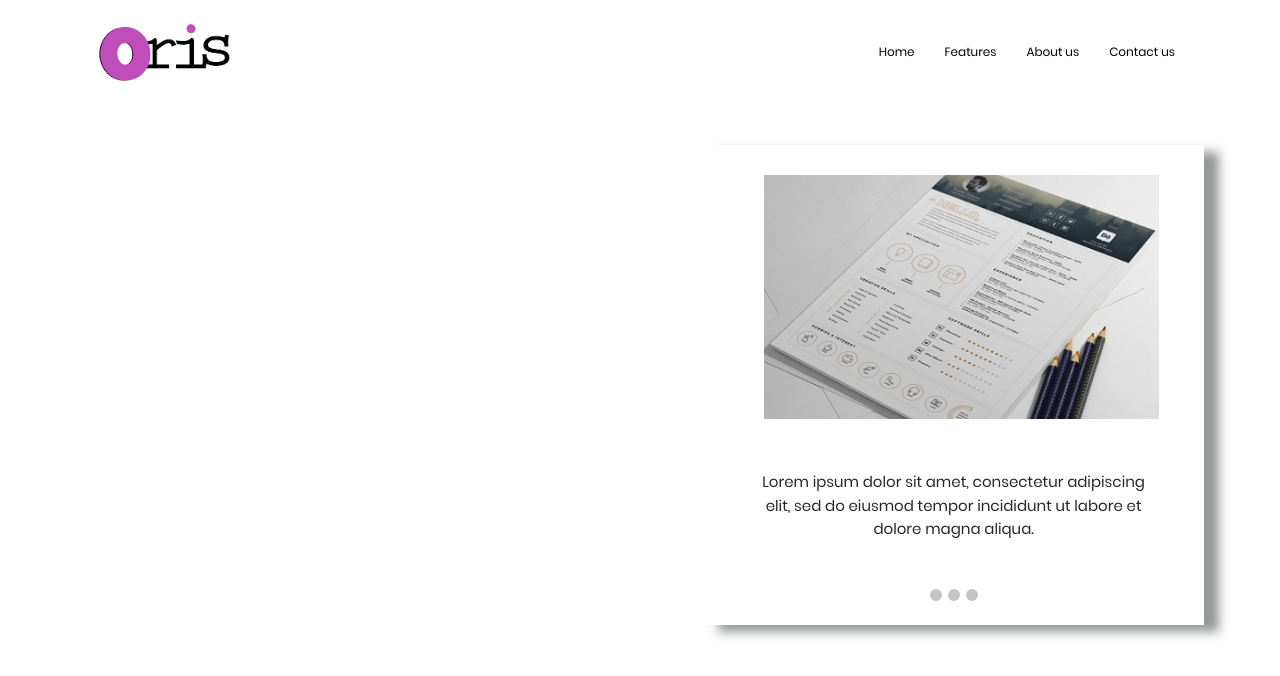
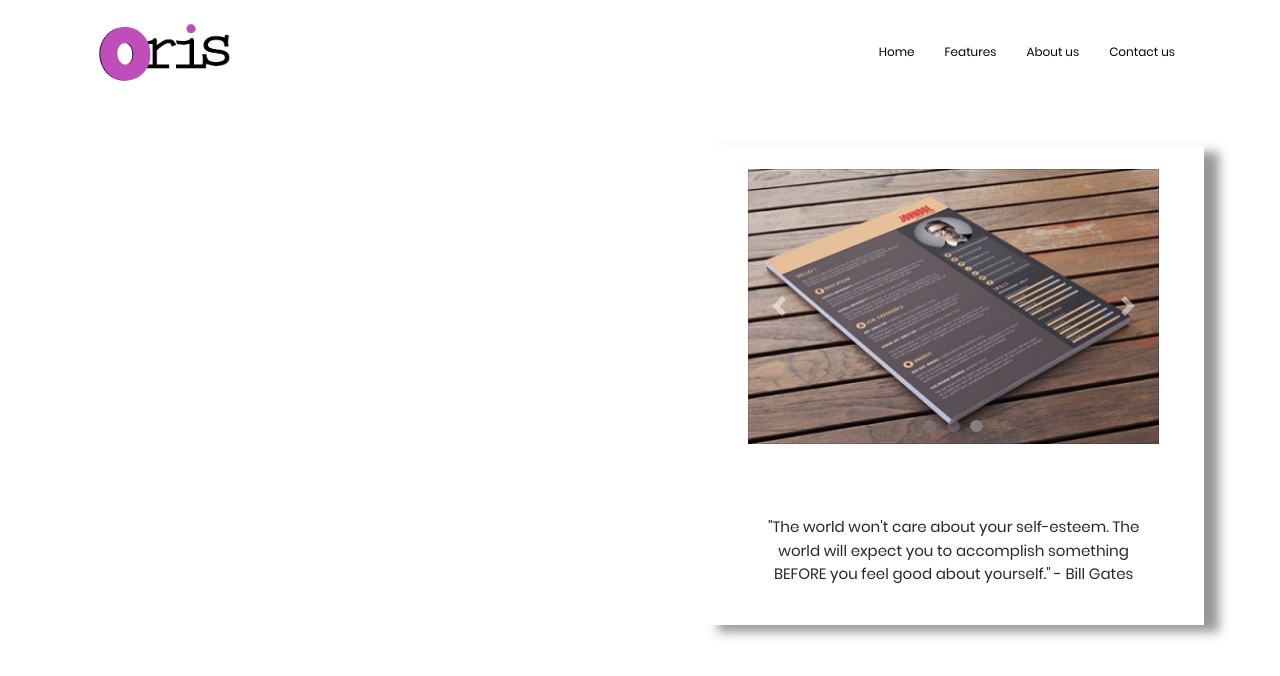
Before and after one commit to TechBuilder-360/portfolio-react, a React (Create React App) app: page /faqs in a window 1280 px wide. Shown: the top 676 px of the page. Built offline with nearby package versions, Linux system fonts and the light colour scheme; what react-cookies, react-social-login would draw is missing.

Commit message:
carousel clean up complete

```diff
--- a/src/components/Carousel/carousel.js
+++ b/src/components/Carousel/carousel.js
@@ -1,48 +1,46 @@
-import React, {useState} from "react";
+import React from "react";
+import Carousel from 'react-bootstrap/Carousel'
 
 import classes from "./carousel.module.css"
 import img1 from "../../images/carousel-img1.jpg";
-import img2 from "../../images/carousel-img2.jpg";
+import img2 from "../../images/images2.jpeg";
 import img3 from "../../images/carousel-img3.jpg";
 
 
 const CarouselImage = () => {
-  const [sliderImage, setSliderImage] = useState(img1);
-
-  const switchImage = (id) => {
-
-    switch(id){
-      case "1": setSliderImage(img1); break;
-      case "2": setSliderImage(img2); break;
-      case "3": setSliderImage(img3); break;
-
-      default: setSliderImage(img1)
-    }
-  };
-
 
   return (
-    <div>
     <div className={classes.carousel}>
-      <ul className={classes.slides}>
-        <input type="radio" name="radio-buttons" id="img-1" checked />
-        <li className={classes.slide_container}>
-          <div>
-            <img  className={classes.slide_image} alt="pic1" src={sliderImage}/>
-          </div>
-        </li>
-      </ul>
+      <div className={classes.carousel_slides}>
+      <Carousel>
+        <Carousel.Item interval={1000}>
+          <img
+            className="d-block w-100"
+            src={img1}
+            alt="First slide"
+          />
+        </Carousel.Item>
+        <Carousel.Item interval={500}>
+          <img
+            className="d-block w-100"
+            src={img2}
+            alt="Third slide"
+          />
+        </Carousel.Item>
+        <Carousel.Item>
+          <img
+            className="d-block w-100"
+            src={img3}
+            alt="Third slide"
+          />
+        </Carousel.Item>
+      </Carousel>
+      </div>
+
       <div className={classes.carousel_text}>
-        <p>Lorem ipsum dolor sit amet, consectetur adipiscing elit, sed do eiusmod tempor incididunt ut labore et
-          dolore magna aliqua.</p>
+        <p>"The world won't care about your self-esteem. The world will expect you to accomplish something BEFORE you feel good about yourself." - Bill Gates</p>
       </div>
-      <div className={classes.carousel_dots}>
-          <label onClick={() => switchImage("1")} className={classes.carousel_dot} ></label>
-          <label onClick={() => switchImage("2")} className={classes.carousel_dot} ></label>
-          <label onClick={() => switchImage("3")} className={classes.carousel_dot} ></label>
-        </div>
     </div>
-</div>
   )
 }
 
--- a/src/components/Carousel/carousel.module.css
+++ b/src/components/Carousel/carousel.module.css
@@ -4,10 +4,10 @@
   height: 480px;
 }
 
-ul.slides {
+.carousel_slides {
     display: block;
     position: relative;
-    height: 250px;
+    height: 350px;
     top: 5%;
     margin-left: 9%;
     margin-right: 9%;
@@ -16,44 +16,10 @@ ul.slides {
 
 }
 
-.slides * {
-    user-select: none;
-    -ms-user-select: none;
-    -moz-user-select: none;
-    -khtml-user-select: none;
-    -webkit-user-select: none;
-    -webkit-touch-callout: none;
-}
-
-ul.slides input {
-    display: none;
-}
-
-
-.slide_container {
-    display: block;
-}
-
-.slide_image {
-    display: block;
-    position: absolute;
-    width: 100%;
-    height: 100%;
-
-    opacity: 0;
-    transition: all .7s ease-in-out;
-}
-
-.slide_image img {
-    width: auto;
-    min-width: 100%;
-    height: 100%;
-}
-
 .carousel_text {
     text-align: center;
     position: relative;
-    top: 60px;
+    top: 20px;
     margin-left: 10%;
     margin-right: 10%;
     font: "Poppins";
@@ -61,43 +27,3 @@ ul.slides input {
     font-style: normal;
     font-size: 13px;
 }
-
-.carousel_dots {
-    position: relative;
-    left: 0;
-    right: 0;
-    top: 90px;
-    bottom: 20px;
-    z-index: 999;
-    text-align: center;
-}
-
-.carousel_dots .carousel_dot {
-    display: inline-block;
-    width: 12px;
-    height: 12px;
-    border-radius: 50%;
-    background-color: rgba(126, 121, 121, 0.877);
-    opacity: 0.5;
-    margin: 3px;
-    cursor: pointer;
-}
-
-input:checked + .slide_container .slide_image {
-    opacity: 1;
-    transform: scale(1);
-    transition: opacity 1s ease-in-out;
-}
-
-input:checked + .slide_container label {
-     display: block;
-}
-
-input#img-1:checked ~ .carousel_dots label#img-dot-1,
-input#img-2:checked ~ .carousel_dots label#img-dot-2,
-input#img-3:checked ~ .carousel_dots label#img-dot-3 {
-    opacity: 1;
-}
-
-
-input:checked + .slide_container .nav label { display: block; }
```
Also changed, not shown: src/images/carousel-img2.jpg.
